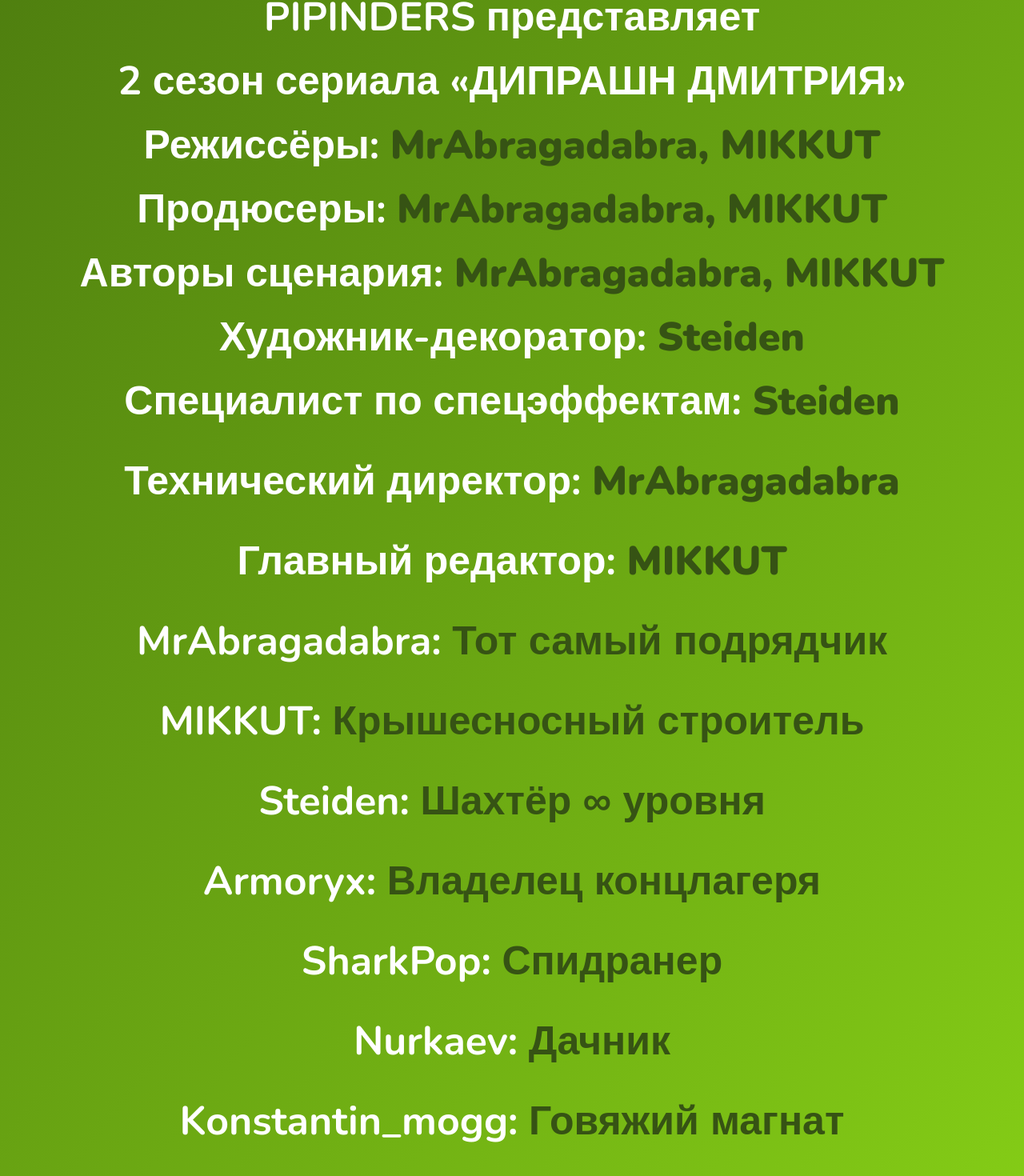
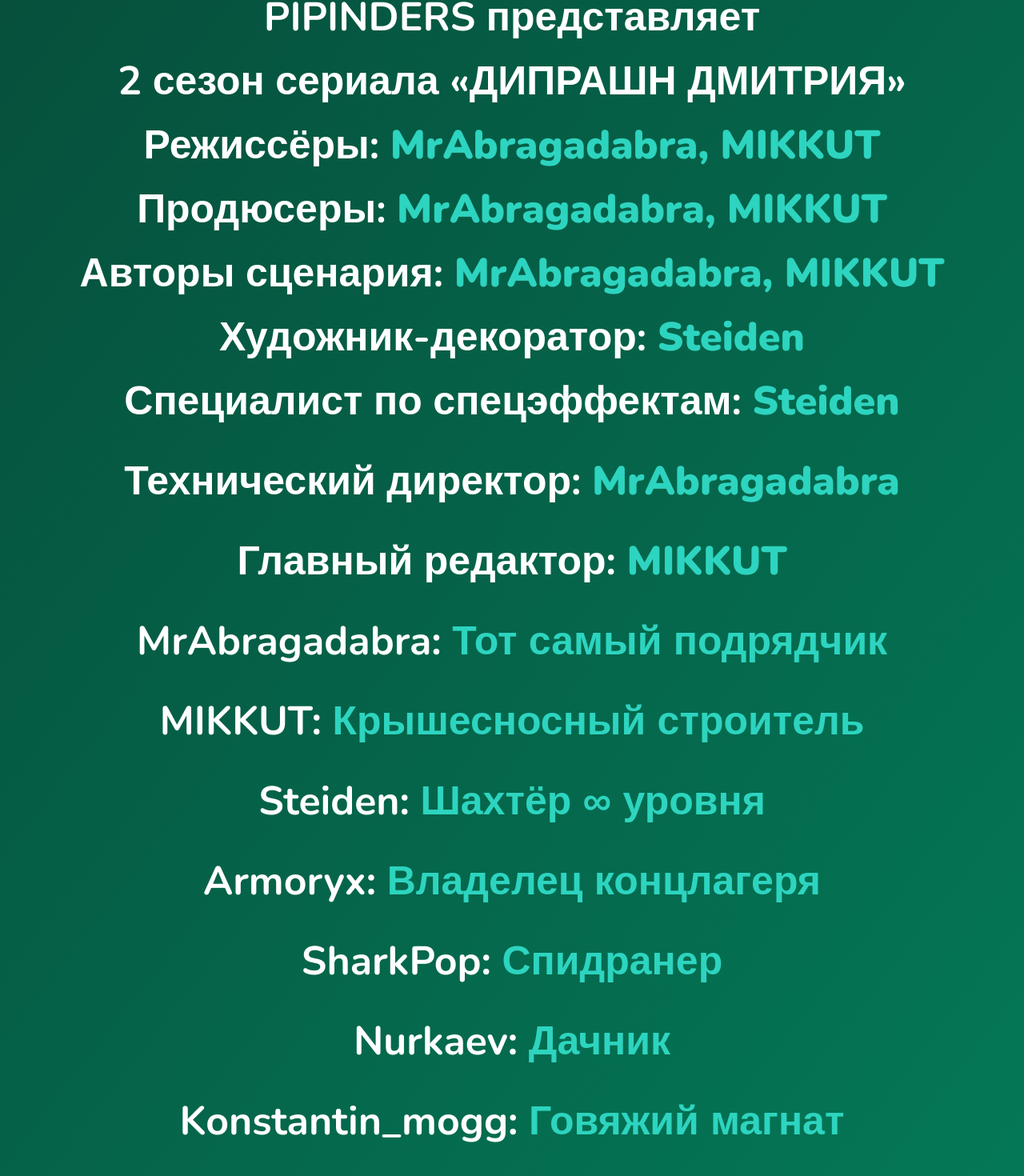
Before and after one commit to MrAbragadabra/pipinders, a Next.js app: page /about in a window 1280 px wide. Shown: the part 138-1608 px from the top of the page at 80% size. Built offline with nearby package versions, Linux system fonts and the light colour scheme.

Commit message:
цветное обновление

```diff
--- a/src/app/globals.css
+++ b/src/app/globals.css
@@ -2,8 +2,12 @@
 @tailwind components;
 @tailwind utilities;
 
+.highlighting {
+	@apply bg-teal-950 p-1 rounded-sm tracking-widest;
+}
+
 ::selection {
-	background: #15803d;
+	background: #0d9488;
 }
 
 @layer base {
@@ -63,7 +67,6 @@
 	}
 }
 
-/* Scrollbar */
 *::-webkit-scrollbar {
 	height: 8px;
 	width: 8px;
@@ -83,15 +86,15 @@
 
 *::-webkit-scrollbar-thumb {
 	border-radius: 0px;
-	background-color: #397524;
+	background-color: #059669;
 }
 
 *::-webkit-scrollbar-thumb:hover {
-	background-color: #62a34b;
+	background-color: #047857;
 }
 
 *::-webkit-scrollbar-thumb:active {
-	background-color: #62a34b;
+	background-color: #065f46;
 }
 
 /* Form me, who don't know Tailwind :) */
--- a/src/app/layout.tsx
+++ b/src/app/layout.tsx
@@ -50,7 +50,7 @@ export default function RootLayout({
 			<body
 				className={cn(
 					nunito.className,
-					'min-h-screen bg-gradient-to-tl from-lime-500 to-lime-700 overflow-x-hidden pb-5'
+					'min-h-screen bg-gradient-to-tl from-emerald-700 to-emerald-900 overflow-x-hidden pb-5'
 				)}
 			>
 				<Header />
--- a/src/components/Loader/Loader.tsx
+++ b/src/components/Loader/Loader.tsx
@@ -8,7 +8,7 @@ interface Props {}
 export const Loader: React.FC<Props> = () => {
 	return (
 		<div
-			className={`${styles['loader']} bg-gradient-to-tl from-lime-500 to-lime-700`}
+			className={`${styles['loader']} bg-gradient-to-tl from-emerald-700 to-emerald-900`}
 		>
 			<div className={styles['loader__title-container']}>
 				<h1 className={styles['loader__title']}>Pipinders</h1>
--- a/src/components/shared/about.tsx
+++ b/src/components/shared/about.tsx
@@ -14,67 +14,67 @@ export const About: React.FC<Props> = ({ className }) => {
 				</p>
 				<p className='text-center text-white mb-10 font-bold mt-5 leading-10'>
 					Режиссёры:{' '}
-					<span className='text-lime-900 font-black'>
+					<span className='text-teal-400 font-black'>
 						MrAbragadabra, MIKKUT
 					</span>
 				</p>
 				<p className='text-center text-white mb-10 font-bold mt-5 leading-10'>
 					Продюсеры:{' '}
-					<span className='text-lime-900 font-black'>
+					<span className='text-teal-400 font-black'>
 						MrAbragadabra, MIKKUT
 					</span>
 				</p>
 				<p className='text-center text-white mb-10 font-bold mt-5 leading-10'>
 					Авторы сценария:{' '}
-					<span className='text-lime-900 font-black'>
+					<span className='text-teal-400 font-black'>
 						MrAbragadabra, MIKKUT
 					</span>
 				</p>
 				<p className='text-center text-white mb-10 font-bold mt-5 leading-10'>
 					Художник-декоратор:{' '}
-					<span className='text-lime-900 font-black'>Steiden</span>
+					<span className='text-teal-400 font-black'>Steiden</span>
 				</p>
 				<p className='text-center text-white mb-[60px] font-bold mt-5 leading-10'>
 					Специалист по спецэффектам:{' '}
-					<span className='text-lime-900 font-black'>Steiden</span>
+					<span className='text-teal-400 font-black'>Steiden</span>
 				</p>
 				<p className='text-center text-white mb-[60px] font-bold mt-5 leading-10'>
 					Технический директор:{' '}
-					<span className='text-lime-900 font-black'>MrAbragadabra</span>
+					<span className='text-teal-400 font-black'>MrAbragadabra</span>
 				</p>
 				<p className='text-center text-white mb-[60px] font-bold mt-5 leading-10'>
 					Главный редактор:{' '}
-					<span className='text-lime-900 font-black'>MIKKUT</span>
+					<span className='text-teal-400 font-black'>MIKKUT</span>
 				</p>
 				<p className='text-center text-white mb-[60px] font-bold mt-5 leading-10'>
 					MrAbragadabra:{' '}
-					<span className='text-lime-900 font-black'>Тот самый подрядчик</span>
+					<span className='text-teal-400 font-black'>Тот самый подрядчик</span>
 				</p>
 				<p className='text-center text-white mb-[60px] font-bold mt-5 leading-10'>
 					MIKKUT:{' '}
-					<span className='text-lime-900 font-black'>
+					<span className='text-teal-400 font-black'>
 						Крышесносный строитель
 					</span>
 				</p>
 				<p className='text-center text-white mb-[60px] font-bold mt-5 leading-10'>
 					Steiden:{' '}
-					<span className='text-lime-900 font-black'>
+					<span className='text-teal-400 font-black'>
 						Шахтёр &#8734; уровня
 					</span>
 				</p>
 				<p className='text-center text-white mb-[60px] font-bold mt-5 leading-10'>
 					Armoryx:{' '}
-					<span className='text-lime-900 font-black'>Владелец концлагеря</span>
+					<span className='text-teal-400 font-black'>Владелец концлагеря</span>
 				</p>
 				<p className='text-center text-white mb-[60px] font-bold mt-5 leading-10'>
-					SharkPop: <span className='text-lime-900 font-black'>Спидранер</span>
+					SharkPop: <span className='text-teal-400 font-black'>Спидранер</span>
 				</p>
 				<p className='text-center text-white mb-[60px] font-bold mt-5 leading-10'>
-					Nurkaev: <span className='text-lime-900 font-black'>Дачник</span>
+					Nurkaev: <span className='text-teal-400 font-black'>Дачник</span>
 				</p>
 				<p className='text-center text-white mb-[60px] font-bold mt-5 leading-10'>
 					Konstantin_mogg:{' '}
-					<span className='text-lime-900 font-black'>Говяжий магнат</span>
+					<span className='text-teal-400 font-black'>Говяжий магнат</span>
 				</p>
 			</div>
 		</section>
--- a/src/components/shared/home.tsx
+++ b/src/components/shared/home.tsx
@@ -37,7 +37,7 @@ export const Home: React.FC<Props> = ({ className }) => {
 					<Button
 					onClick={() => handleCopy('season1.pipinders.ru')}
 						type='submit'
-						className='font-bold text-3xl p-7 bg-lime-700 hover:bg-lime-800 gap-2 w-[355px]'
+						className='font-bold text-3xl p-7 bg-teal-700 hover:bg-teal-800 gap-2 w-[355px]'
 					>
 						Адрес 1 сезона
 						<ClipboardCopy color='#ffffff' strokeWidth={2.5} size={28} />
@@ -50,7 +50,7 @@ export const Home: React.FC<Props> = ({ className }) => {
 					>
 						<Button
 							type='submit'
-							className='font-bold text-3xl p-7 bg-lime-700 hover:bg-lime-800 gap-2 w-[355px]'
+							className='font-bold text-3xl p-7 bg-teal-700 hover:bg-teal-800 gap-2 w-[355px]'
 						>
 							Заявка на 2 сезон
 							<ArrowUpRight color='#ffffff' strokeWidth={2.5} size={28} />
@@ -65,7 +65,7 @@ export const Home: React.FC<Props> = ({ className }) => {
 					>
 						<Button
 							type='submit'
-							className='font-bold text-3xl p-7 bg-lime-700 hover:bg-lime-800 gap-2 w-[355px]'
+							className='font-bold text-3xl p-7 bg-teal-700 hover:bg-teal-800 gap-2 w-[355px]'
 						>
 							Наш Telegram
 							<ArrowUpRight color='#ffffff' strokeWidth={2.5} size={28} />
--- a/src/components/shared/rules.tsx
+++ b/src/components/shared/rules.tsx
@@ -37,7 +37,7 @@ export const Rules: React.FC<Props> = ({ className }) => {
 							Лаг машины категорически запрещены.
 						</li>
 						<li className='mb-5 text-left leading-10'>
-							Большие и нагружающие сервер фермы обсуждать с{' '}
+							Большие и нагружающие сервер фермы (например: ферма золота, пороха и тд) обсуждать с{' '}
 							<a
 								href='mailto:adminchik@pipinders.ru'
 								className='underline hover:no-underline'
```
Also changed, not shown: src/components/shared/commands.tsx (+18 -18 lines), src/components/shared/howToPlay.tsx (+12 -12 lines).
